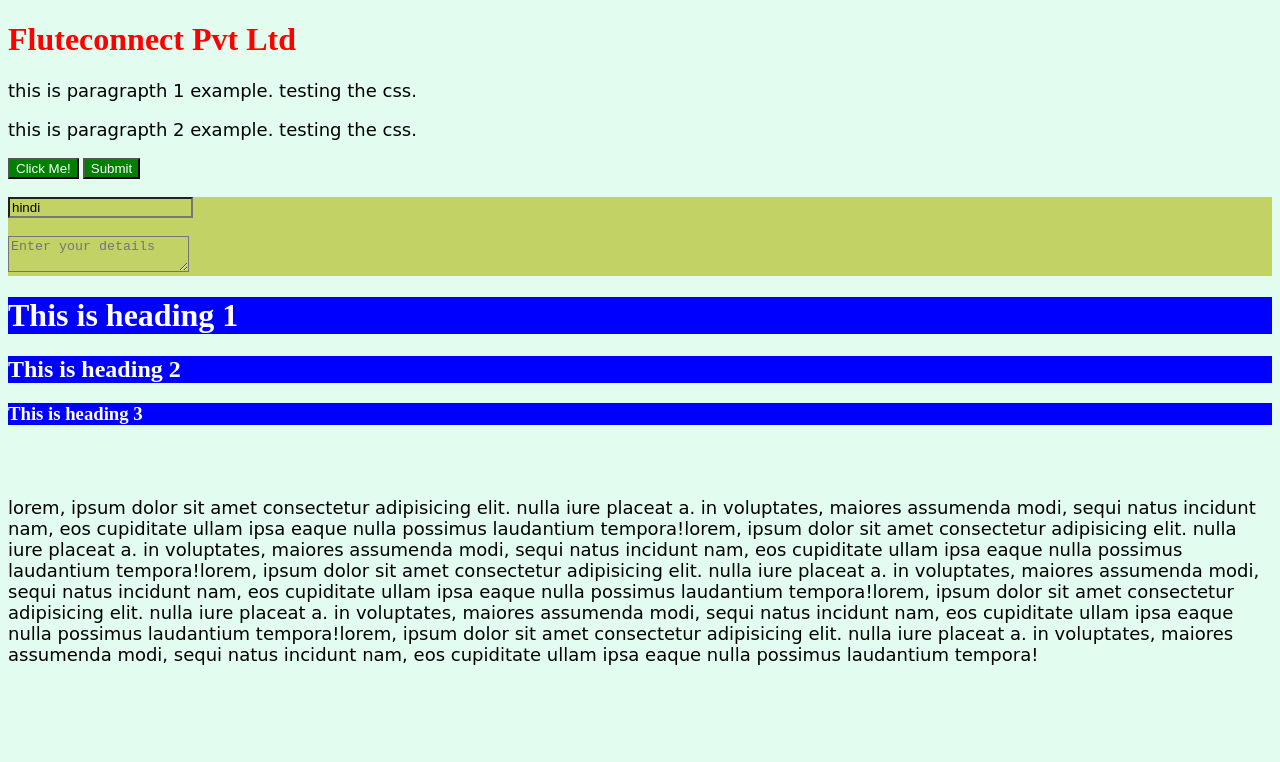
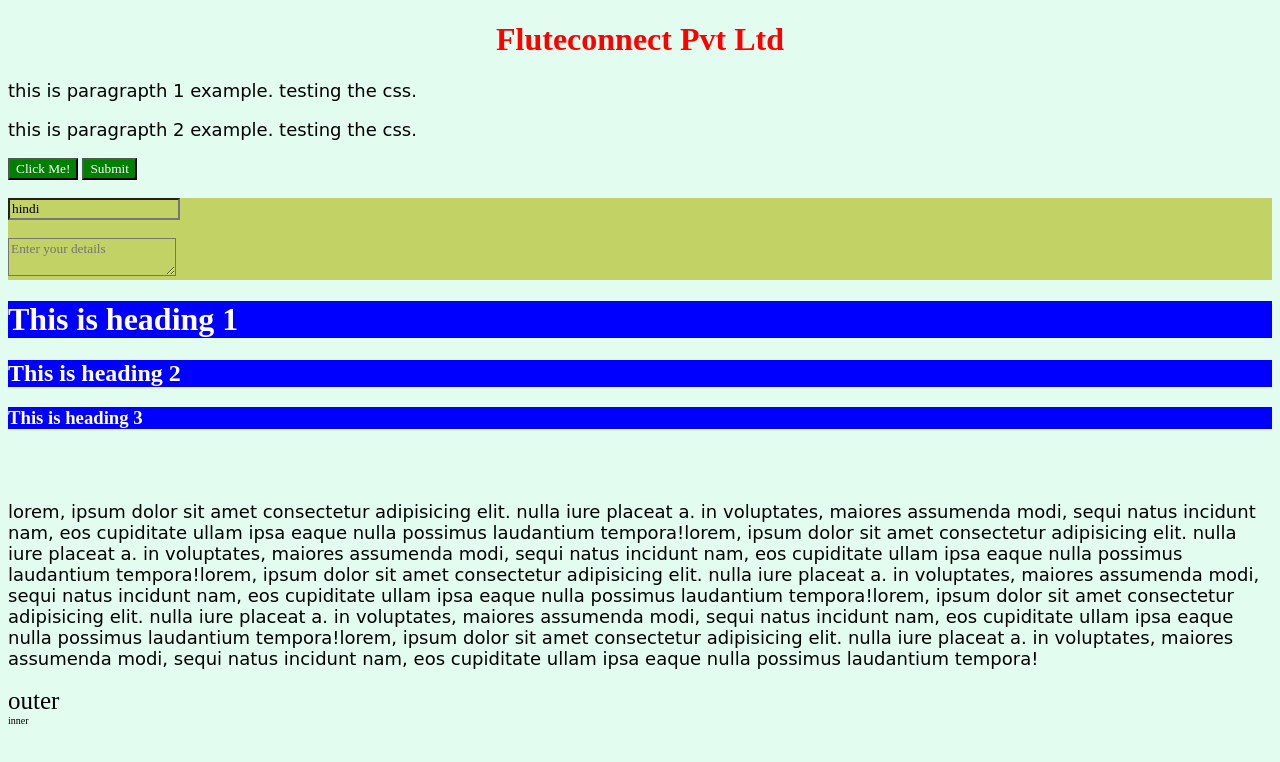
Before and after one commit to Ankush224/Web-Learning, a plain HTML site: page index.html in a window 1280 px wide. Drawn offline with Linux system fonts and the light colour scheme.

Commit message:
Level 1 complete

```diff
--- a/index.html
+++ b/index.html
@@ -7,8 +7,10 @@
     <link rel="stylesheet" href="style.css">
 
 </head>
+
+<!-- This is level 1 -->
 <body>
-    <h1>Fluteconnect Pvt Ltd</h1>
+    <h1 class="task1">fluteconnect pvt ltd</h1>
     <p>This is paragrapth 1 example. Testing the CSS.</p>
     <p>This is paragrapth 2 example. Testing the CSS.</p>
     <button>Click Me!</button>
@@ -32,6 +34,14 @@
 
     <p>Lorem, ipsum dolor sit amet consectetur adipisicing elit. Nulla iure placeat a. In voluptates, maiores assumenda modi, sequi natus incidunt nam, eos cupiditate ullam ipsa eaque nulla possimus laudantium tempora!Lorem, ipsum dolor sit amet consectetur adipisicing elit. Nulla iure placeat a. In voluptates, maiores assumenda modi, sequi natus incidunt nam, eos cupiditate ullam ipsa eaque nulla possimus laudantium tempora!Lorem, ipsum dolor sit amet consectetur adipisicing elit. Nulla iure placeat a. In voluptates, maiores assumenda modi, sequi natus incidunt nam, eos cupiditate ullam ipsa eaque nulla possimus laudantium tempora!Lorem, ipsum dolor sit amet consectetur adipisicing elit. Nulla iure placeat a. In voluptates, maiores assumenda modi, sequi natus incidunt nam, eos cupiditate ullam ipsa eaque nulla possimus laudantium tempora!Lorem, ipsum dolor sit amet consectetur adipisicing elit. Nulla iure placeat a. In voluptates, maiores assumenda modi, sequi natus incidunt nam, eos cupiditate ullam ipsa eaque nulla possimus laudantium tempora!</p>
 
+    <!-- This is task -->
+    <div id="outer">
+        outer
+        <div id="inner">
+            inner
+        </div>
+    </div>
+
 
 </body>
 </html>
--- a/style.css
+++ b/style.css
@@ -1,3 +1,7 @@
+*{
+    font-family: 'Times New Roman', Times, serif;
+}
+
 body{
     background-color:#E2fCEF;
 }
@@ -32,3 +36,20 @@ button
     background-color: blue;
     color: white;
 }
+
+.task1
+{
+    text-align: center;
+    text-transform: capitalize;
+}
+
+#outer
+{
+    font-size: 25px;
+
+}
+
+#inner
+{
+    font-size: 10px;
+}
```
